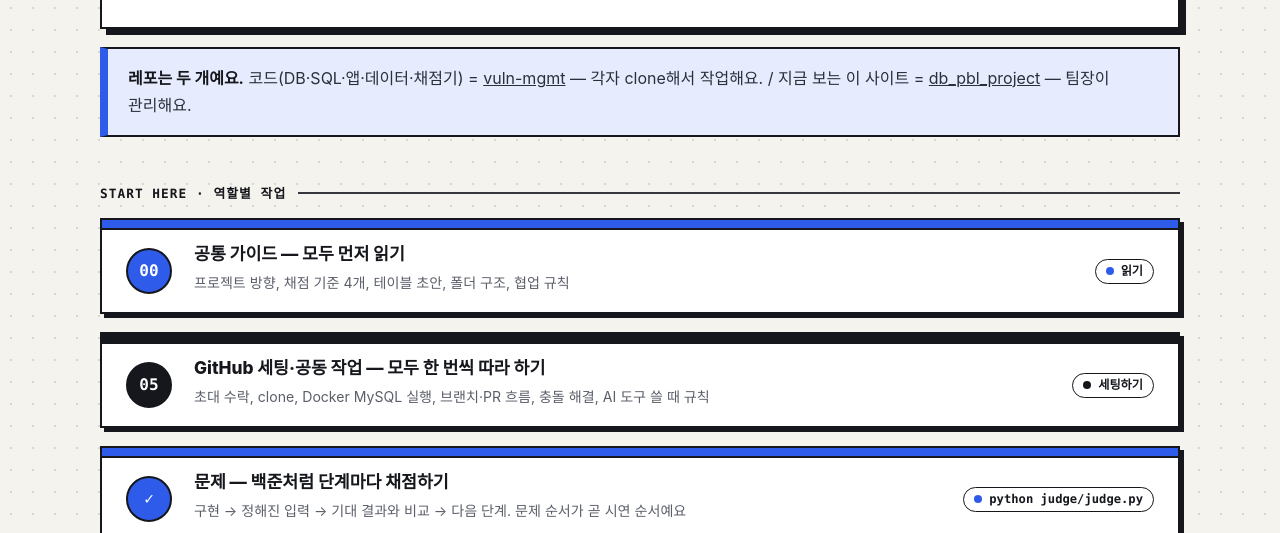
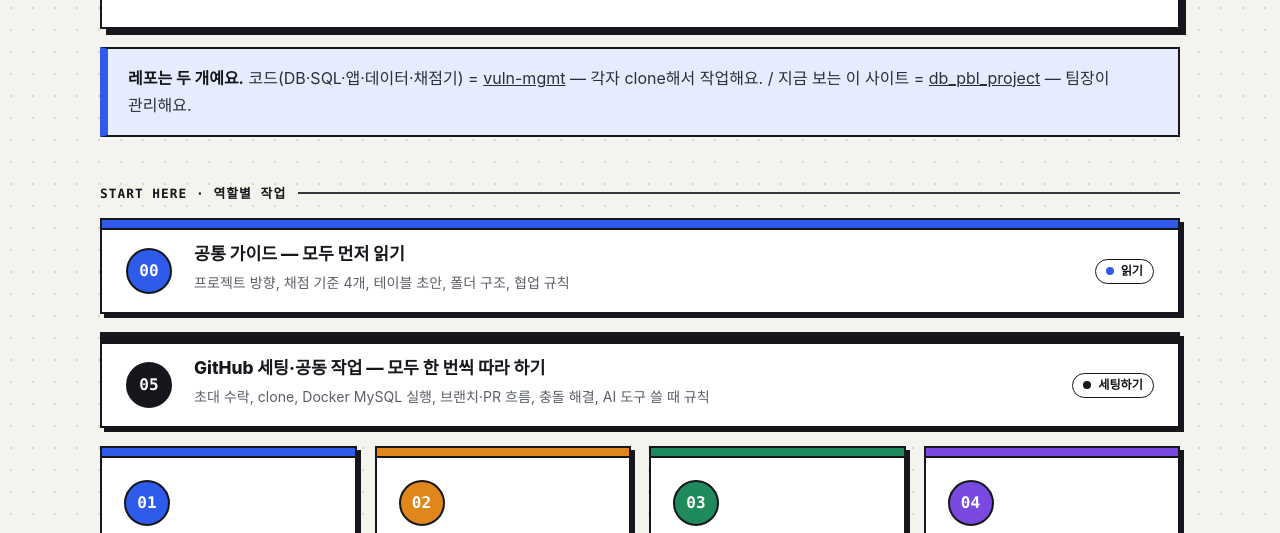
Before and after one commit to duhyun07/db_pbl_project, a plain HTML site: page index.html in a window 1280 px wide. Shown: the part 267-800 px from the top of the page. Drawn offline with Linux system fonts and the light colour scheme; a web font is replaced by a local one.

Commit message:
site: 대시보드의 문제 카드 제거
Co-Authored-By: Claude Opus 5.5 <noreply@anthropic.com>

```diff
--- a/index.html
+++ b/index.html
@@ -39,14 +39,6 @@
           <span class="card-desc">초대 수락, clone, Docker MySQL 실행, 브랜치·PR 흐름, 충돌 해결, AI 도구 쓸 때 규칙</span>
         </span>
         <span class="card-meta"><span class="dot"></span><span>세팅하기</span></span>
-      </a>
-      <a class="card wide" href="./problems/">
-        <span class="card-number">✓</span>
-        <span>
-          <span class="card-title">문제 — 백준처럼 단계마다 채점하기</span>
-          <span class="card-desc">구현 → 정해진 입력 → 기대 결과와 비교 → 다음 단계. 문제 순서가 곧 시연 순서예요</span>
-        </span>
-        <span class="card-meta"><span class="dot"></span><span>python judge/judge.py</span></span>
       </a>
       <a class="card" href="./roles/01-db/">
         <span class="card-number">01</span>
```
